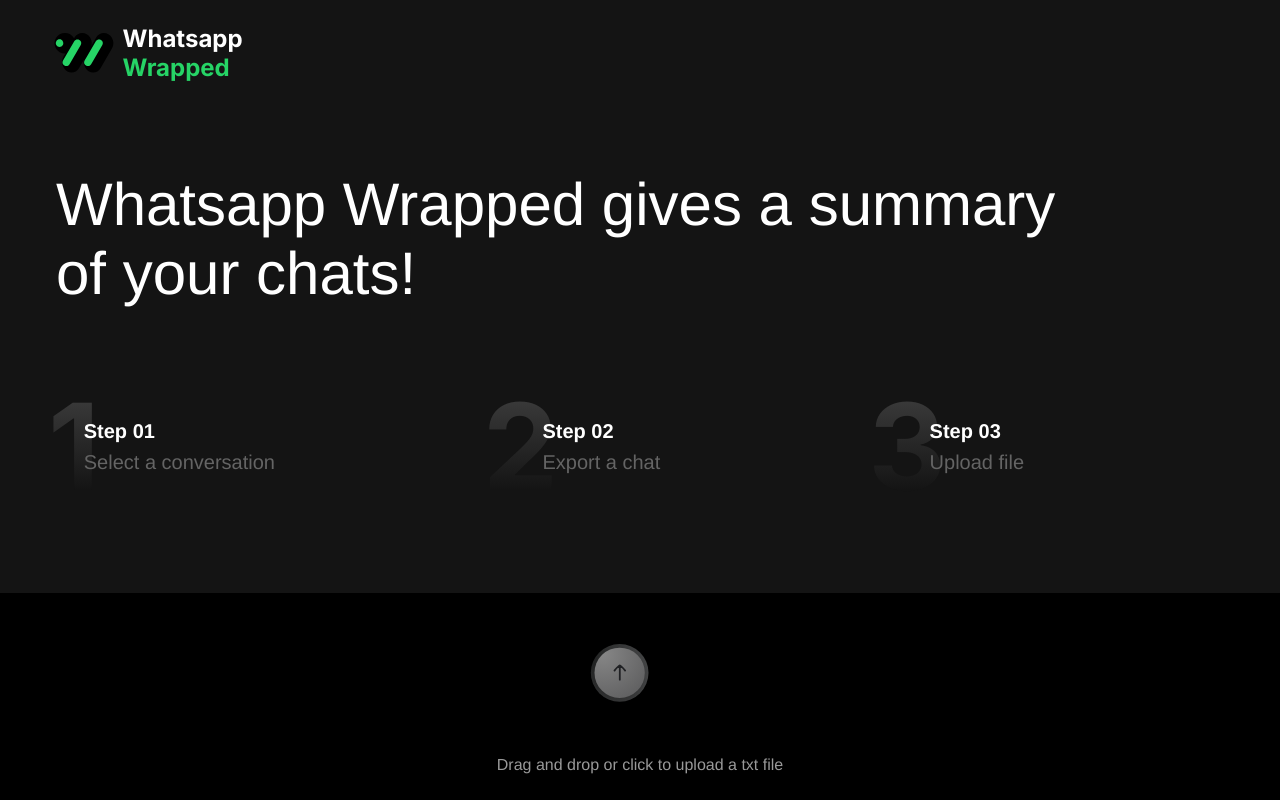
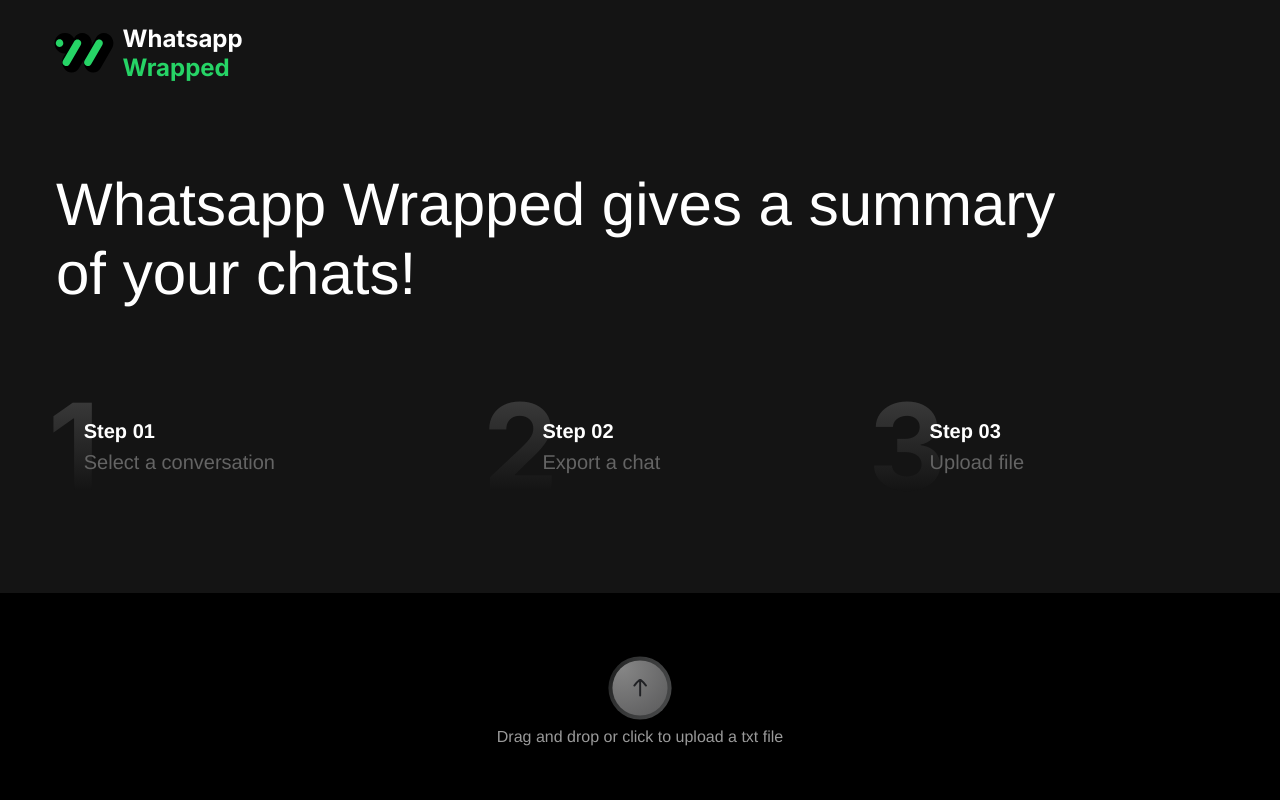
Before and after one commit to Madhur6869/whatsapp-wrapped-frontend, a Next.js app: page / in a window 1280 px wide. Built offline with nearby package versions, Linux system fonts and the light colour scheme.

Commit message:
Fixed upload icon issue

```diff
--- a/src/pages/index.js
+++ b/src/pages/index.js
@@ -54,8 +54,8 @@
                 <Image
                   className={styles.icon}
                   src="/icons/upload.svg"
-                  height={128}
-                  width={128}
+                  height={64}
+                  width={64}
                 />
               </label>
               <p className={styles.info}>
--- a/src/styles/home.module.scss
+++ b/src/styles/home.module.scss
@@ -22,7 +22,7 @@
     align-items: center; /* Center content horizontally */
     .icon {
       display: block;
-      margin: 4px auto;
+      margin: 8px auto;
     }
     .info {
       color: rgba(255, 255, 255, 0.6);
```
Also changed, not shown: public/icons/upload.svg.
